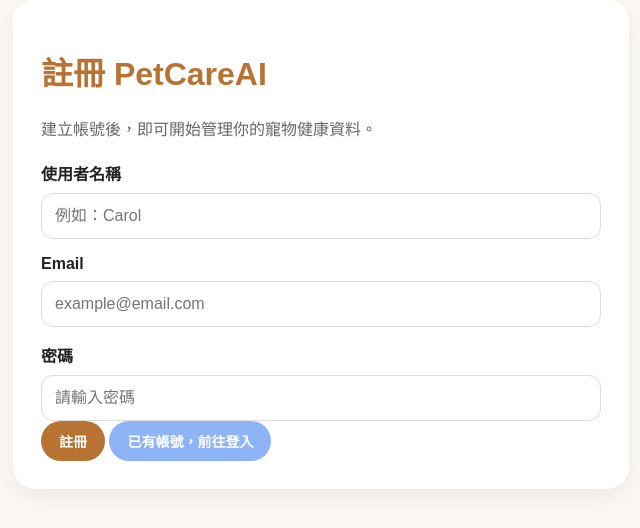
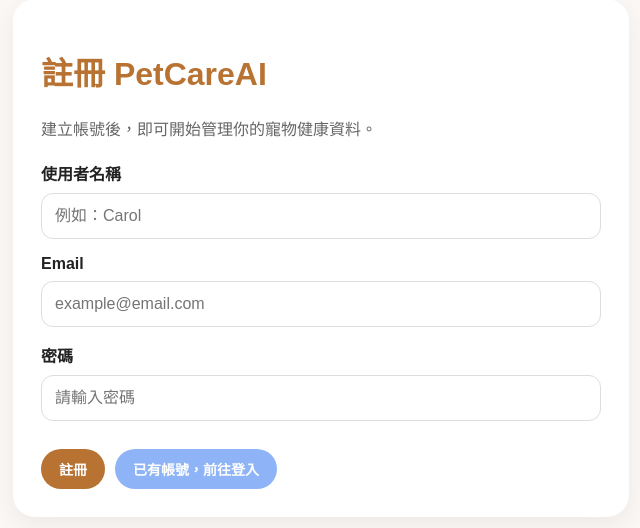
Before and after one commit to carol651104/PetCareAI, a Flask app: page /register in a window 1280 px wide. Shown: the part 129-657 px from the top of the page, without its empty margins (319-959 px from the left). Run offline with Flask 3, Linux system fonts and the light colour scheme.

Commit message:
Update register.html

```diff
--- a/templates/register.html
+++ b/templates/register.html
@@ -17,8 +17,10 @@
         <label>密碼</label>
         <input type="password" name="password" placeholder="請輸入密碼" required>
 
-        <button class="btn btn-brown" type="submit">註冊</button>
-        <a class="btn" href="/login">已有帳號，前往登入</a>
+        <div class="card-actions" style="margin-top: 28px;">
+            <button class="btn btn-brown" type="submit">註冊</button>
+            <a class="btn" href="/login">已有帳號，前往登入</a>
+        </div>
     </form>
 </div>
 {% endblock %}
```
